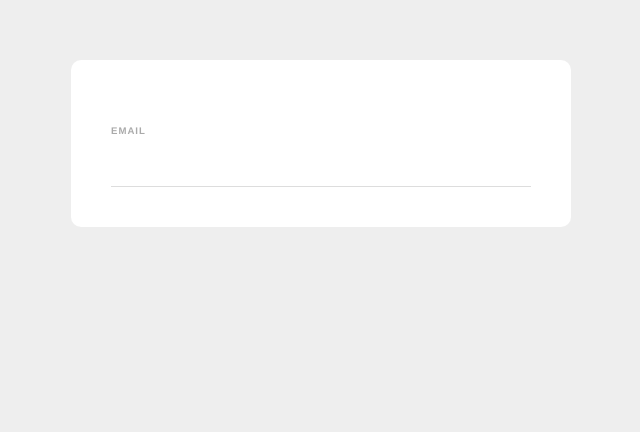
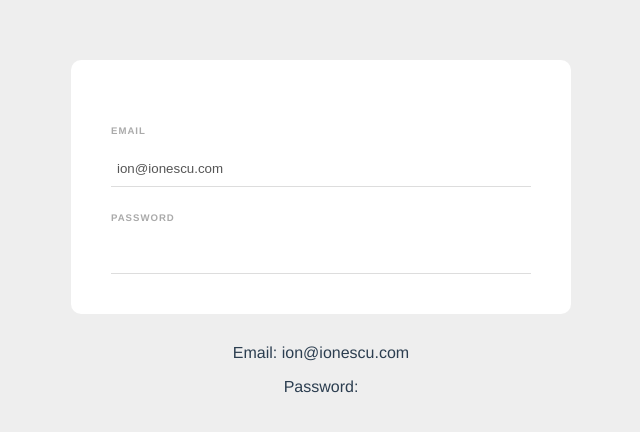
Before and after one commit to adiLazea1/vue_web_form, a Vue app: page / in a window 1280 px wide. Shown: the top 432 px of the page, without its empty margins (319-959 px from the left). Built offline with nearby package versions, Linux system fonts and the light colour scheme.

Commit message:
Two-way Data Binding - actualizare automata a variabilei cat si a inputului,

```diff
--- a/src/components/SignupForm.vue
+++ b/src/components/SignupForm.vue
@@ -1,13 +1,24 @@
 <template>
     <form>
         <label>Email</label>
-        <input type="email" required>
+        <input type="email" v-model="email" required>
+
+        <label>Password</label>
+        <input type="password" v-model="password" required>
     </form>
 
+    <p>Email: {{email}}</p>
+    <p>Password: {{password}}</p>
 </template>
 
 <script>
 export default {
+    data() {
+        return {
+            email: 'ion@ionescu.com',
+            password: '',
+        }
+    }
 
 }
 </script>
```
